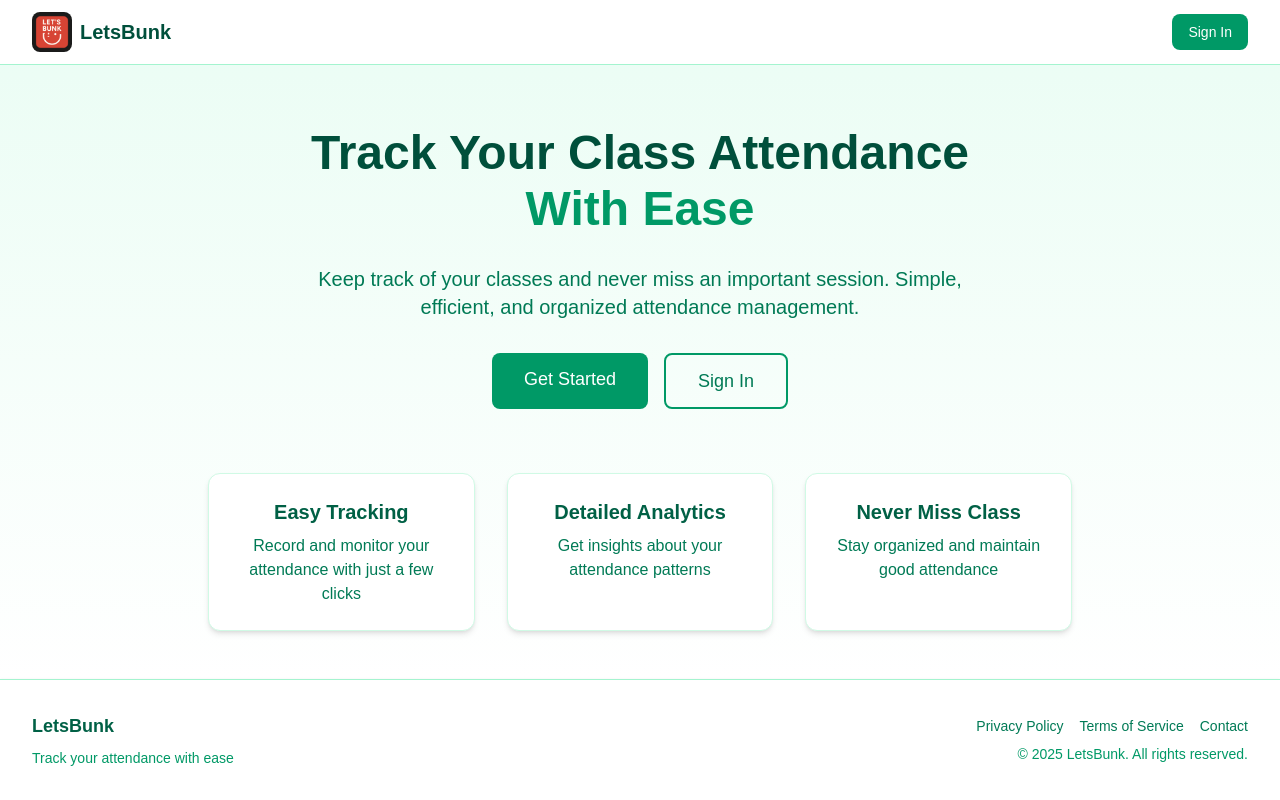
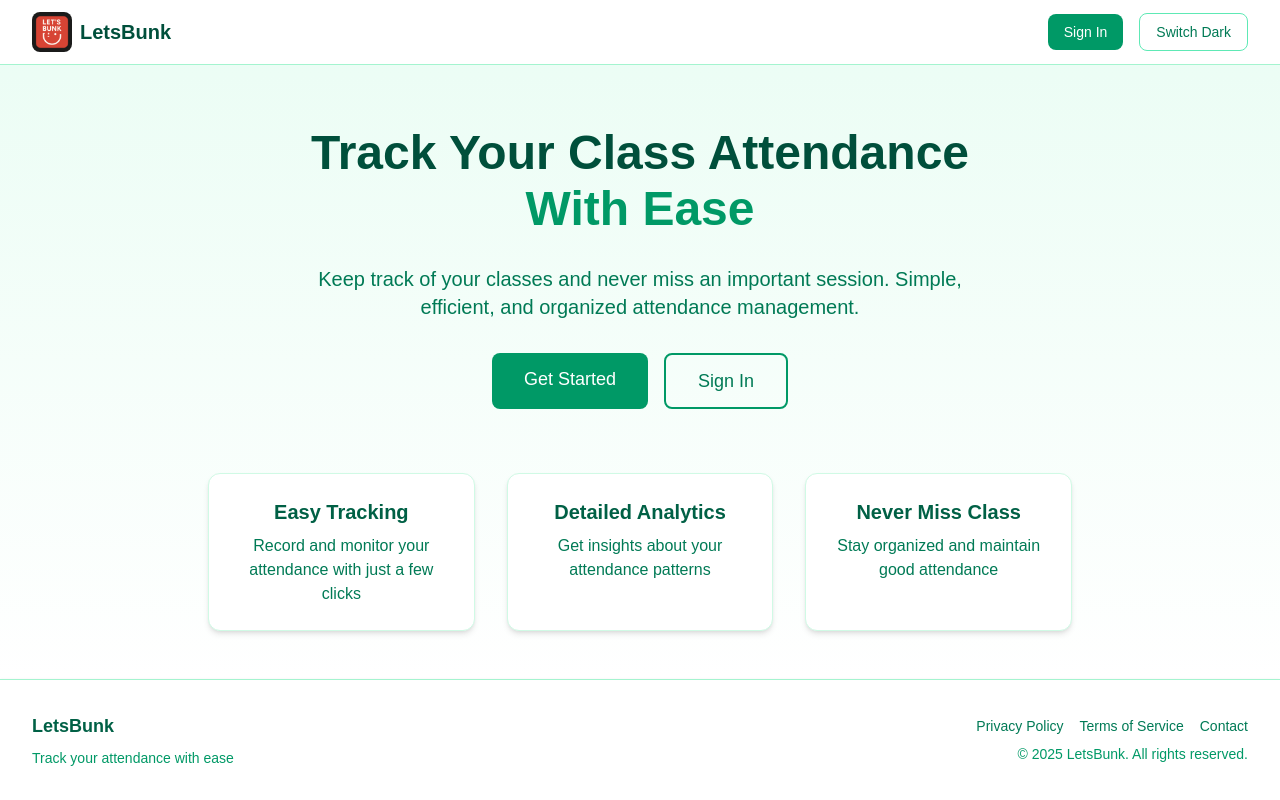
Before and after one commit to roche-jeethan/lets-bunk, a Next.js app: page / in a window 1280 px wide. Built offline with nearby package versions, Linux system fonts and the light colour scheme; no server answers.

Commit message:
feat/darkmode: create darkmode button with next-themes, config of tailwind.config.js and implementing it in navbar

```diff
--- a/package.json
+++ b/package.json
@@ -1,6 +1,6 @@
 {
   "name": "letsbunk",
-  "version": "0.4.0",
+  "version": "0.4.5",
   "private": true,
   "scripts": {
     "dev": "next dev --turbopack",
@@ -19,6 +19,7 @@
     "@supabase/supabase-js": "^2.49.4",
     "@tanstack/react-query": "^5.85.5",
     "next": "15.2.4",
+    "next-themes": "^0.4.6",
     "react": "^19.0.0",
     "react-dom": "^19.0.0"
   },
--- a/src/app/layout.tsx
+++ b/src/app/layout.tsx
@@ -1,16 +1,11 @@
 import type { Metadata } from "next";
 import { Providers } from "./providers";
+import { ThemeProvider } from "next-themes";
 import { createServerSupabaseClient } from "@/lib/supabase-server";
-import { Geist, Geist_Mono } from "next/font/google";
+import { Inter } from "next/font/google";
 import "./globals.css";
 
-const geistSans = Geist({
-  variable: "--font-geist-sans",
-  subsets: ["latin"],
-});
-
-const geistMono = Geist_Mono({
-  variable: "--font-geist-mono",
+const inter = Inter({
   subsets: ["latin"],
 });
 
@@ -40,10 +35,8 @@ export default async function RootLayout({
 
   return (
     <html lang="en">
-      <body
-        className={`${geistSans.variable} ${geistMono.variable} antialiased`}
-      >
-        <Providers>{children}</Providers>
+      <body className={`${inter} antialiased`}>
+        <ThemeProvider attribute="class" defaultTheme="system" enableSystem><Providers>{children}</Providers></ThemeProvider>
       </body>
     </html>
   );
--- a/src/components/ui/Navbar.tsx
+++ b/src/components/ui/Navbar.tsx
@@ -3,6 +3,7 @@
 import { useState, useEffect } from "react";
 import Link from "next/link";
 import Image from "next/image";
+import ThemeToggler from "./ThemeButton";
 
 export default function Navbar() {
   const [isInstallable, setIsInstallable] = useState(false);
@@ -69,6 +70,7 @@ export default function Navbar() {
             >
               Sign In
             </Link>
+            <ThemeToggler/>
           </div>
           <div className="flex items-center sm:hidden">
             <button
--- /dev/null
+++ b/src/components/ui/ThemeButton.tsx
@@ -0,0 +1,17 @@
+"use client";
+
+import { useTheme } from "next-themes";
+
+export default function ThemeToggler() {
+  const { theme, setTheme } = useTheme();
+  const toggle = () => {
+    setTheme(theme === "dark" ? "light" : "dark");
+  };
+  return (
+    <>
+      <button className="px-4 py-2 text-sm font-medium text-emerald-700 border border-emerald-300 rounded-lg hover:bg-emerald-50 transition-colors hover: cursor-pointer" onClick={toggle}>
+        {theme === "dark" ? "Switch Light" : "Switch Dark"}
+      </button>
+    </>
+  );
+}
--- a/tailwind.config.js
+++ b/tailwind.config.js
@@ -1,4 +1,5 @@
 module.exports = {
+  darkMode: 'class',
   extend: {
     animation: {
       'fade-in': 'fadeIn 0.5s ease-in',
```
Also changed, not shown: 1 other file (tests, documents, lock files or other folders).
